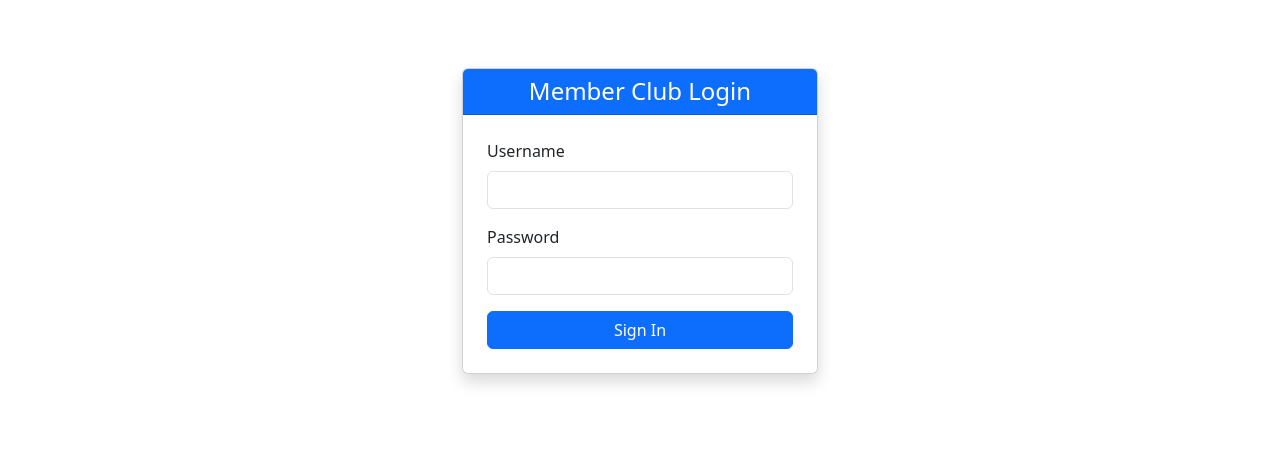
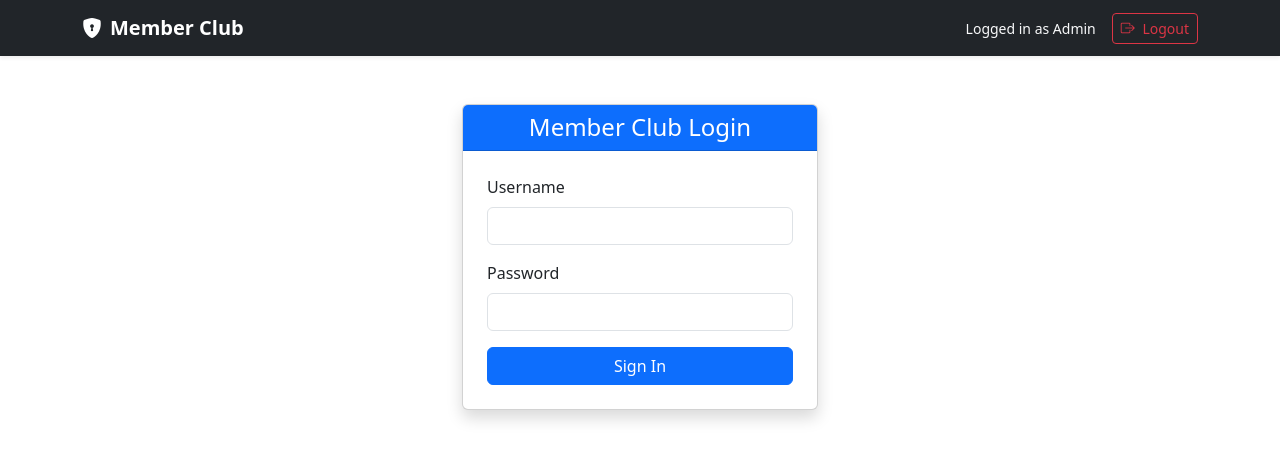
Before and after one commit to xschenkyle/member-club, an Angular app in the folder frontend/: page /login in a window 1280 px wide. Shown: the top 460 px of the page. Built offline with nearby package versions, Linux system fonts and the light colour scheme; sample sign-in values are in the browser's storage.

Commit message:
Add logout function

```diff
--- /dev/null
+++ b/frontend/src/app/app.component.html
@@ -0,0 +1,19 @@
+<!-- Only show the Nav Bar if the user is authenticated -->
+@if (authService.isAuthenticated()) {
+    <nav class="navbar navbar-expand-lg navbar-dark bg-dark mb-4 shadow-sm">
+        <div class="container">
+            <a class="navbar-brand fw-bold" [routerLink]="['/members']">
+                <i class="bi bi-shield-lock-fill me-2"></i>Member Club
+            </a>
+
+            <div class="d-flex align-items-center">
+                <span class="text-light me-3 small">Logged in as Admin</span>
+                <button (click)="onLogout()" class="btn btn-outline-danger btn-sm">
+                    <i class="bi bi-box-arrow-right me-1"></i> Logout
+                </button>
+            </div>
+        </div>
+    </nav>
+}
+
+<router-outlet></router-outlet>
--- a/frontend/src/app/app.component.ts
+++ b/frontend/src/app/app.component.ts
@@ -1,10 +1,18 @@
 import { Component } from '@angular/core';
-import { RouterOutlet } from '@angular/router';
+import { Router, RouterOutlet, RouterLink } from '@angular/router';
+import { AuthService } from './services/auth.service';
 
 @Component({
   selector: 'app-root',
   standalone: true,
-  imports: [RouterOutlet],
-  template: `<div style="padding: 20px;"><router-outlet></router-outlet></div>`
+  imports: [RouterOutlet, RouterLink], // CommonModule if using @if
+  templateUrl: './app.component.html'
 })
-export class AppComponent {}
+export class AppComponent {
+  constructor(public authService: AuthService, private router: Router) {}
+
+  onLogout(): void {
+    this.authService.logout();
+    this.router.navigate(['/login']);
+  }
+}
--- a/frontend/src/app/app.routes.ts
+++ b/frontend/src/app/app.routes.ts
@@ -16,5 +16,6 @@ export const routes: Routes = [
     component: MemberDetailComponent,
     canActivate: [authGuard]
   },
-  { path: '', redirectTo: '/members', pathMatch: 'full' }
+  { path: '', redirectTo: 'members', pathMatch: 'full' },
+  { path: '**', redirectTo: 'members' }
 ];
--- a/frontend/src/app/services/auth.service.ts
+++ b/frontend/src/app/services/auth.service.ts
@@ -35,4 +35,9 @@ export class AuthService {
     }
 
     login() { this.loggedIn = true; }
+
+    logout(): void {
+        this.loggedIn = false;
+        localStorage.removeItem('isLoggedIn');
+    }
 }
--- a/frontend/src/assets/auth/config.json
+++ b/frontend/src/assets/auth/config.json
@@ -1,4 +1,4 @@
 {
   "u": "YWRtaW4=",
-  "p": "cGFzc3dvcmQxMjM="
+  "p": "YWRtaW4="
 }
```
